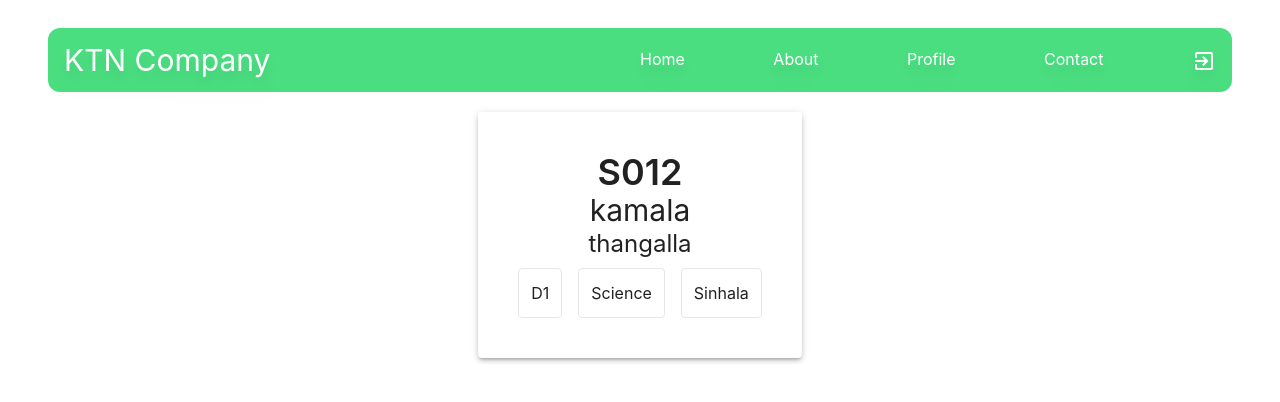
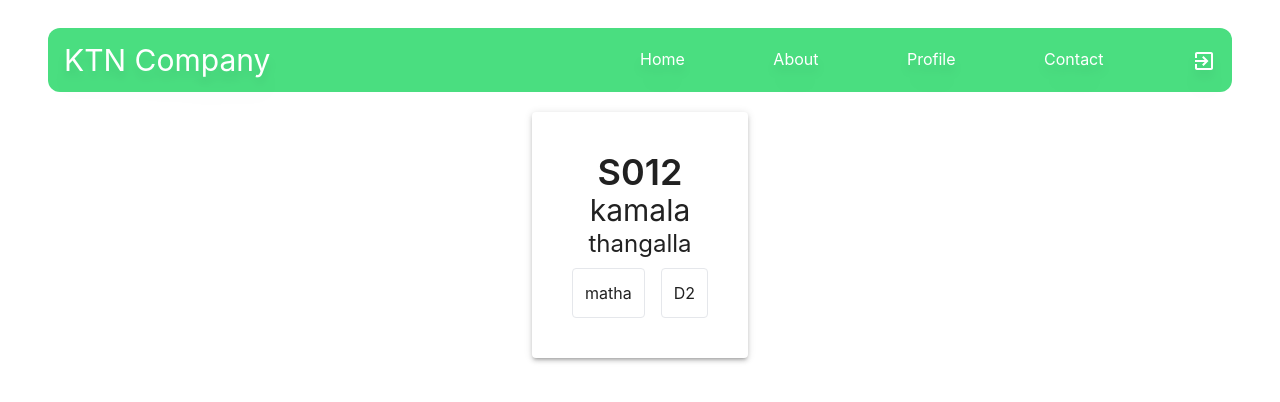
Before and after one commit to PiyumalNipuna60/React-Study-02, a React (Create React App) app in the folder project-02/: page / in a window 1280 px wide. Shown: the top 402 px of the page. Built offline with nearby package versions, Linux system fonts and the light colour scheme.

Commit message:
Loop using

```diff
--- a/project-02/src/components/student/Student.tsx
+++ b/project-02/src/components/student/Student.tsx
@@ -19,9 +19,16 @@ export default class Student extends Component<StudentProps, StudentState> {
           <h2 className='text-3xl'>{this.props.name}</h2>
           <p className='text-2xl'>{this.props.address}</p>
         <div className="flex mt-2 gap-4 justify-center">
-          <span className='p-3 border rounded'>{this.props.subject[0]}</span>
+          {/* <span className='p-3 border rounded'>{this.props.subject[0]}</span>
           <span className='p-3 border rounded'>Science</span>
-          <span className='p-3 border rounded'>Sinhala</span>
+          <span className='p-3 border rounded'>Sinhala</span> */}
+
+        {/* Loop using */}
+          {this.props.subject.map((sub)=>(
+           <span className='p-3 border rounded'>{sub}</span>
+          ))}
+
+
         </div>
         </Paper>
       </div>
--- a/project-02/src/pages/homePage/HomePage.tsx
+++ b/project-02/src/pages/homePage/HomePage.tsx
@@ -28,7 +28,7 @@ constructor(props:HomeProps){
   render() {
     return (
       <div className='flex m-auto p-5 justify-center gap-3'>
-        <Student id="S012" name="kamala" address="thangalla" subject={["D1","D2"]}/>
+        <Student id="S012" name="kamala" address="thangalla" subject={["matha","D2"]}/>
         {/* <Student />
         <Student /> */}
       </div>
```
